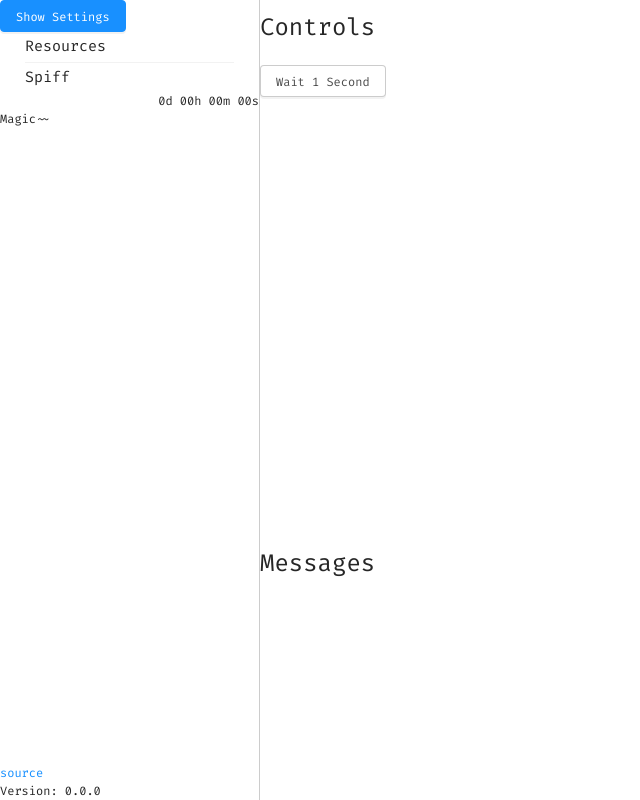
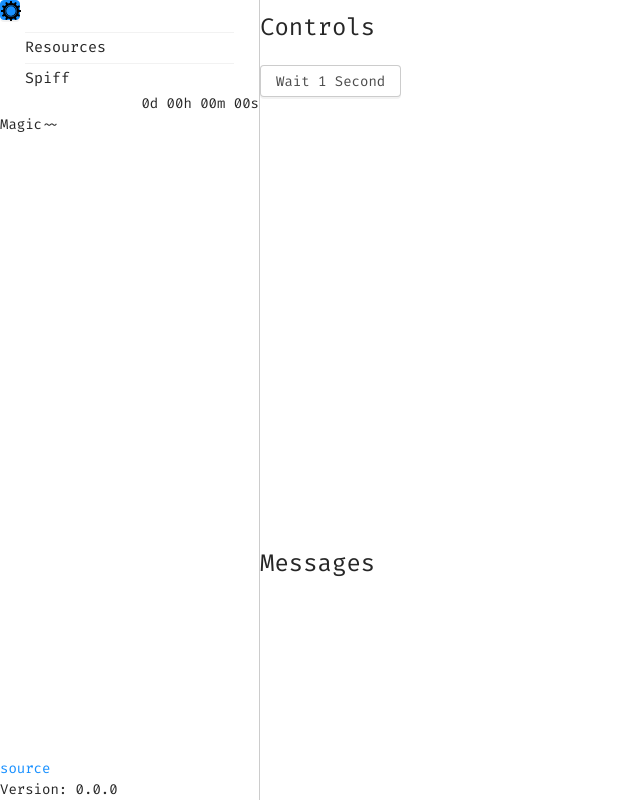
Before and after one commit to Toby222/NecroGame, a Next.js app: page / in a window 1280 px wide. Shown: the whole page, without its empty margins (0-640 px from the left). Built offline with nearby package versions, Linux system fonts and the light colour scheme.

Commit message:
Add className to Modal

```diff
--- a/components/Modal.tsx
+++ b/components/Modal.tsx
@@ -3,6 +3,7 @@ import React from "react";
 interface Props {
   modalId: string;
   display: "modal" | "button";
+  className?: string;
 }
 
 export default class Modal extends React.Component<Props> {
@@ -10,14 +11,14 @@ export default class Modal extends React.Component<Props> {
     switch (this.props.display) {
       case "modal":
         return (
-          <div className="modal" id="settings" tabIndex={-1} role="dialog">
+          <div
+            className={"modal " + this.props.className ?? ""}
+            id="settings"
+            tabIndex={-1}
+            role="dialog"
+          >
             <div className="modal-dialog" role="document">
-              <div className="modal-content">
-                <a href="#" className="close" role="button" aria-label="Close">
-                  <span aria-hidden="true">&times;</span>
-                </a>
-                {this.props.children}
-              </div>
+              <div className="modal-content">{this.props.children}</div>
             </div>
           </div>
         );
@@ -25,7 +26,7 @@ export default class Modal extends React.Component<Props> {
         return (
           <a
             href={`#${this.props.modalId}`}
-            className="btn btn-primary"
+            className={"btn btn-primary p-0" + this.props.className ?? ""}
             role="button"
           >
             {this.props.children}
--- a/components/messagesContainer.tsx
+++ b/components/messagesContainer.tsx
@@ -22,7 +22,7 @@ export class MessagesContainer extends React.Component<MessagesContainerProps> {
           <span className="col-auto pr-15 text-right">
             {message.time.toString()}
           </span>
-          <span className="col">{message.content}</span>
+          <span className="col w-full">{message.content}</span>
         </div>
       );
     }
--- a/components/model.tsx
+++ b/components/model.tsx
@@ -30,7 +30,7 @@ export class Model extends React.Component {
   render() {
     return (
       <>
-        <main className="font-size-12">
+        <main>
           <div id="modals">
             <Modal display="modal" modalId="settings">
               <h5 className="modal-title">Settings</h5>
@@ -39,11 +39,20 @@ export class Model extends React.Component {
               </button>
             </Modal>
           </div>
-          <div className="page-wrapper with-sidebar with-transitions">
+          <div className="page-wrapper with-sidebar">
             <div className="sidebar">
-              <Modal display="button" modalId="settings">
-                Show Settings
+              <Modal
+                display="button"
+                className="row p-0 w-20 h-20"
+                modalId="settings"
+              >
+                <img
+                  src="gear.svg"
+                  className="p-0 m-0 w-20 h-20"
+                  alt="Settings"
+                />
               </Modal>
+              <div className="sidebar-divider" />
               <ResourceContainer resources={this.resources} />
               <div className="sidebar-divider" />
               <PlayerContainer time={this.time} player={this.player} />
--- a/public/impact.css
+++ b/public/impact.css
@@ -6,6 +6,14 @@ body {
   height: 33%;
 }
 
+.w-20 {
+  width: 2rem !important;
+}
+
+.h-20 {
+  height: 2rem !important;
+}
+
 footer {
   position: fixed;
   left: 0;
```
Also changed, not shown: public/gear.svg (added), public/halfmoon-variables.css.
